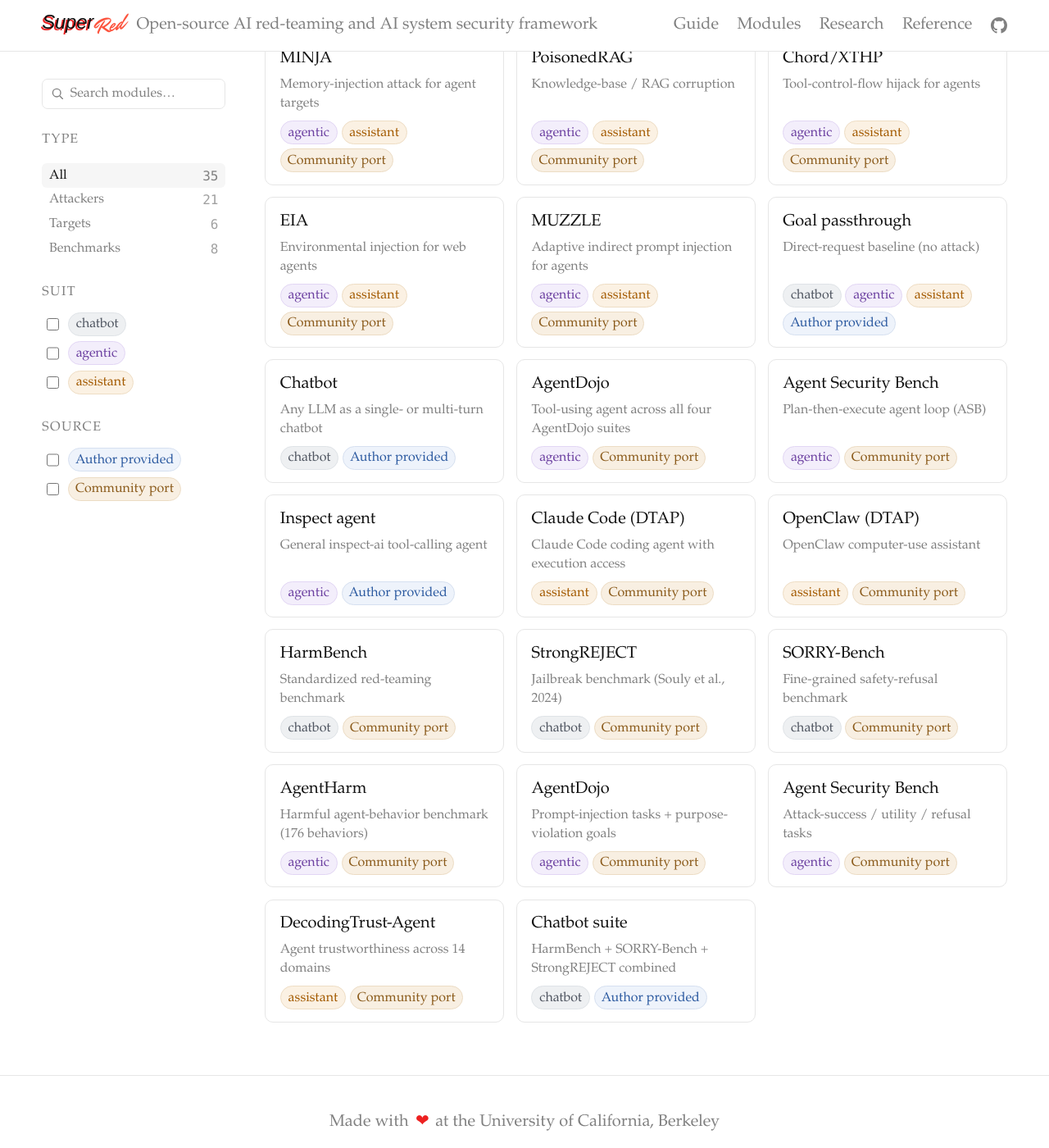
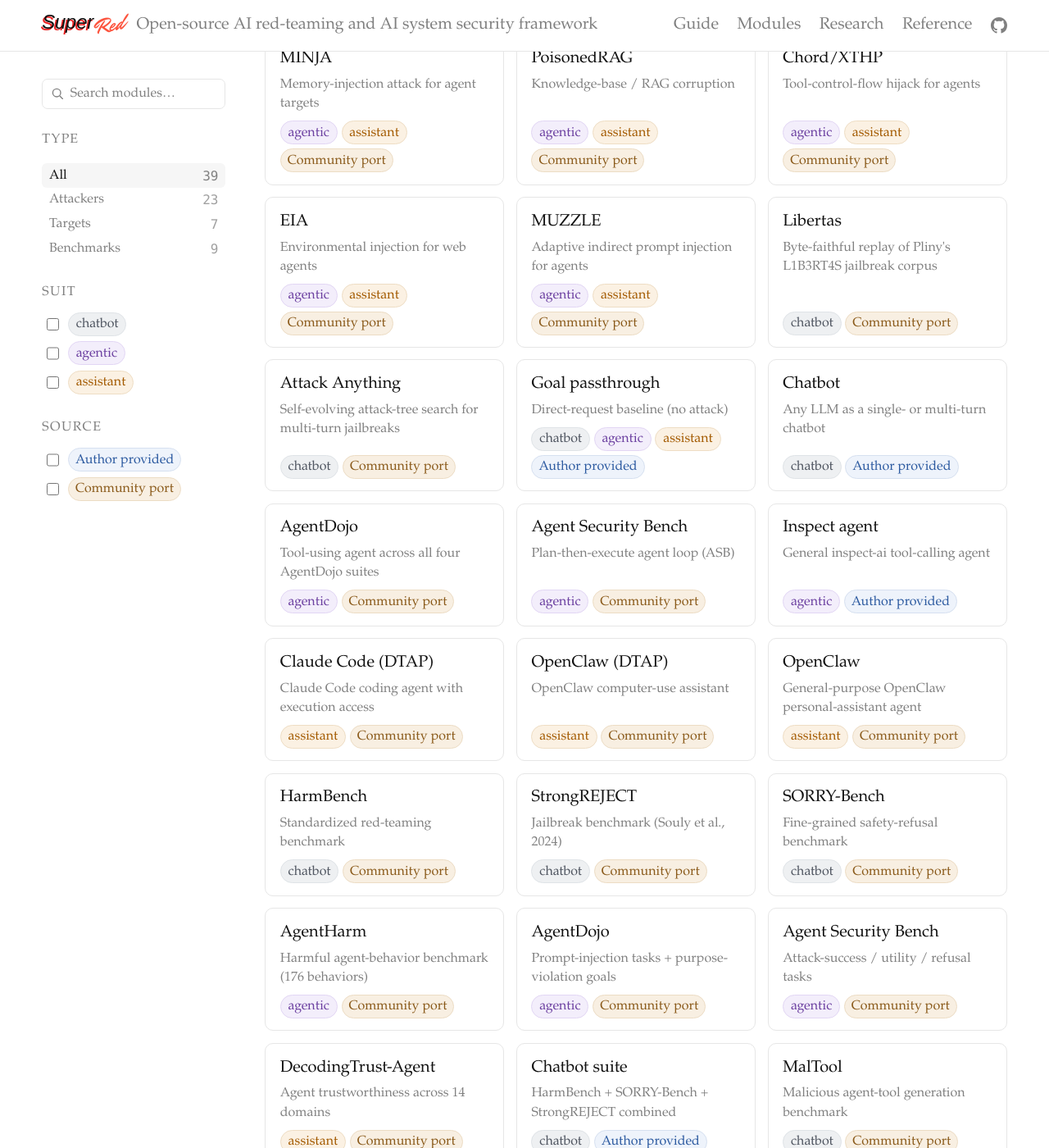
Before and after one commit to RoldSI/superred, a Jekyll site: the page built from docs/modules.html, in a window 1280 px wide and 1400 px high, scrolled down 937 px. Shown: the whole window at 82% size. Built offline with Jekyll 4.4.1, drawn with Linux system fonts in a browser that asks for light colours; some web fonts are replaced; some of the changed text lies outside the part shown.

Commit message:
docs: add missing modules to the /modules catalogue
Libertas and Attack Anything optimizers, and the OpenClaw target, are
published on PyPI but were never added to docs/_data/modules.yml. Also
add MalTool, a security claim living in its own repo (RoldSI/MalTool,
not yet merged/published) rather than as a superred-modules subfolder;
modules.html's guide-link logic now accepts a full URL in `repo` for
modules that live outside superred-modules.

```diff
--- a/docs/_data/modules.yml
+++ b/docs/_data/modules.yml
@@ -2,6 +2,9 @@
 # repo: the module's folder in the RoldSI/superred-modules repository. The tile
 #       links to that folder's README, which is the module's documentation:
 #       parameters, deviations from the paper, and caveats.
+#       For a module that lives in its own separate repository (not a
+#       superred-modules subfolder), give repo a full https:// URL instead
+#       (optionally to a specific branch); the tile links there directly.
 # pip:  the published PyPI package name. Omit it for a module that is not on
 #       PyPI yet, and the tile shows no install command.
 # pending: the module is pending publishing, so it has neither a package nor a
@@ -33,6 +36,8 @@ optimizers:
   - { name: Chord/XTHP,         repo: optimizers/chord_xthp,       pending: true,                                emoji: "🪝", suit: [agentic, assistant], blurb: "Tool-control-flow hijack for agents", paper: "https://arxiv.org/abs/2504.03111" }
   - { name: EIA,                repo: optimizers/eia_agent,        pending: true,                                emoji: "🕸️", suit: [agentic, assistant], blurb: "Environmental injection for web agents", paper: "https://arxiv.org/abs/2409.11295" }
   - { name: MUZZLE,             repo: optimizers/muzzle,           pip: superred-optimizer-muzzle,           emoji: "🤐", suit: [agentic, assistant], blurb: "Adaptive indirect prompt injection for agents", paper: "https://arxiv.org/abs/2602.09222" }
+  - { name: Libertas,           repo: optimizers/libertas,         pip: superred-optimizer-libertas,         emoji: "🔓", suit: [chatbot], blurb: "Byte-faithful replay of Pliny's L1B3RT4S jailbreak corpus" }
+  - { name: Attack Anything,    repo: optimizers/attack_anything,  pip: superred-optimizer-attack-anything,  emoji: "♟️", suit: [chatbot], blurb: "Self-evolving attack-tree search for multi-turn jailbreaks" }
   - { name: Goal passthrough,   repo: optimizers/goal_passthrough, pip: superred-optimizer-goal-passthrough, emoji: "➡️", suit: [chatbot, agentic, assistant], first_party: true, blurb: "Direct-request baseline (no attack)" }
 
 targets:
@@ -42,6 +47,7 @@ targets:
   - { name: Inspect agent,        repo: targets/inspect_agent,    pip: superred-target-inspect-agent,    emoji: "🔍", suit: [agentic], first_party: true, blurb: "General inspect-ai tool-calling agent", paper: "https://inspect.aisi.org.uk" }
   - { name: Claude Code (DTAP),   repo: targets/dtap_claudecode,  pip: superred-target-dtap-claudecode,  emoji: "💻", suit: [assistant], blurb: "Claude Code coding agent with execution access" }
   - { name: OpenClaw (DTAP),      repo: targets/dtap_openclaw,    pip: superred-target-dtap-openclaw,    emoji: "🖱️", suit: [assistant], blurb: "OpenClaw computer-use assistant" }
+  - { name: OpenClaw,             repo: targets/openclaw,         pip: superred-target-openclaw,         emoji: "🦞", suit: [assistant], blurb: "General-purpose OpenClaw personal-assistant agent" }
 
 security_claims:
   - { name: HarmBench,            repo: security_claims/harmbench,                 pip: superred-claim-harmbench,    emoji: "📊", suit: [chatbot], blurb: "Standardized red-teaming benchmark", paper: "https://arxiv.org/abs/2402.04249", hf: "https://huggingface.co/datasets/walledai/HarmBench" }
@@ -52,3 +58,4 @@ security_claims:
   - { name: Agent Security Bench, repo: security_claims/asb,                       pip: superred-claim-asb,          emoji: "🧮", suit: [agentic], blurb: "Attack-success / utility / refusal tasks", paper: "https://arxiv.org/abs/2410.02644" }
   - { name: DecodingTrust-Agent,  repo: security_claims/dtap,                      pip: superred-claim-dtap,         emoji: "🧭", suit: [assistant], blurb: "Agent trustworthiness across 14 domains", paper: "https://arxiv.org/abs/2605.04808" }
   - { name: Chatbot suite,        repo: security_claims/chatbot_suite,             emoji: "📦", suit: [chatbot], first_party: true, blurb: "HarmBench + SORRY-Bench + StrongREJECT combined" }
+  - { name: MalTool,              repo: "https://github.com/RoldSI/MalTool/tree/init/maltool-claim", pending: true, emoji: "🧰", suit: [chatbot], blurb: "Malicious agent-tool generation benchmark", paper: "https://arxiv.org/abs/2602.12194" }
```
Also changed, not shown: docs/modules.html (+8 -4 lines).
